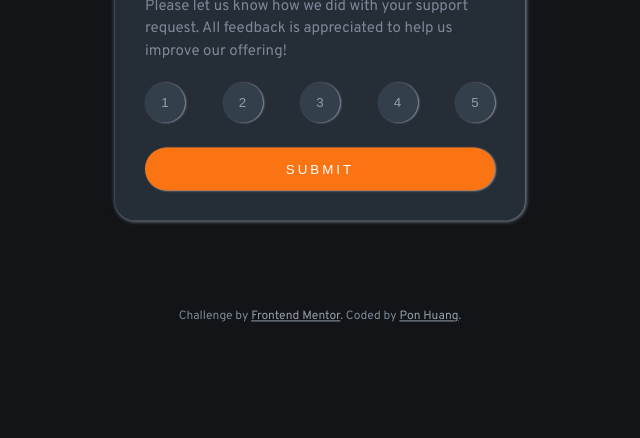
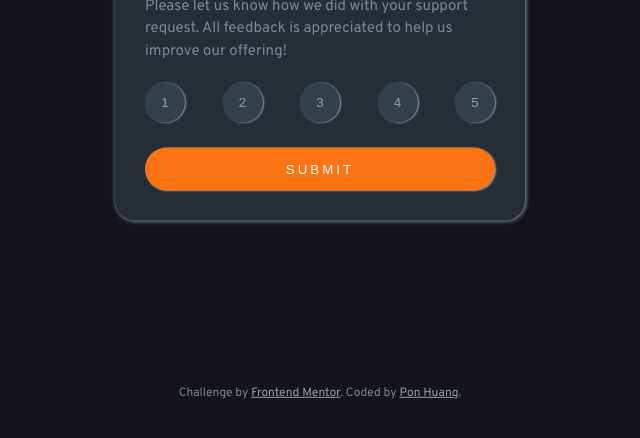
Before and after one commit to ponhuang/interactive-rating-component, a website: page index.html in a window 1280 px wide. Shown: the part 320-758 px from the top of the page, without its empty margins (320-960 px from the left). Drawn offline with Linux system fonts and the light colour scheme.

Commit message:
footer error fix

```diff
--- a/sass/_base.scss
+++ b/sass/_base.scss
@@ -36,6 +36,7 @@ body {
 
   margin: 5rem auto;
   padding: 3rem;
+  z-index: 10;
 }
 
 .hidden {
@@ -46,11 +47,12 @@ body {
 
 .attribution {
   position: absolute;
-  top: 80%;
+  bottom: 10%;
   left: 50%;
-  transform: translate(-50%, -80%);
+  transform: translate(-50%, -10%);
   font-size: 1.2rem;
   text-align: center;
+  z-index: -10;
 }
 .attribution a {
   color: $color-gray-light;
```
Also changed, not shown: css/style.css.
